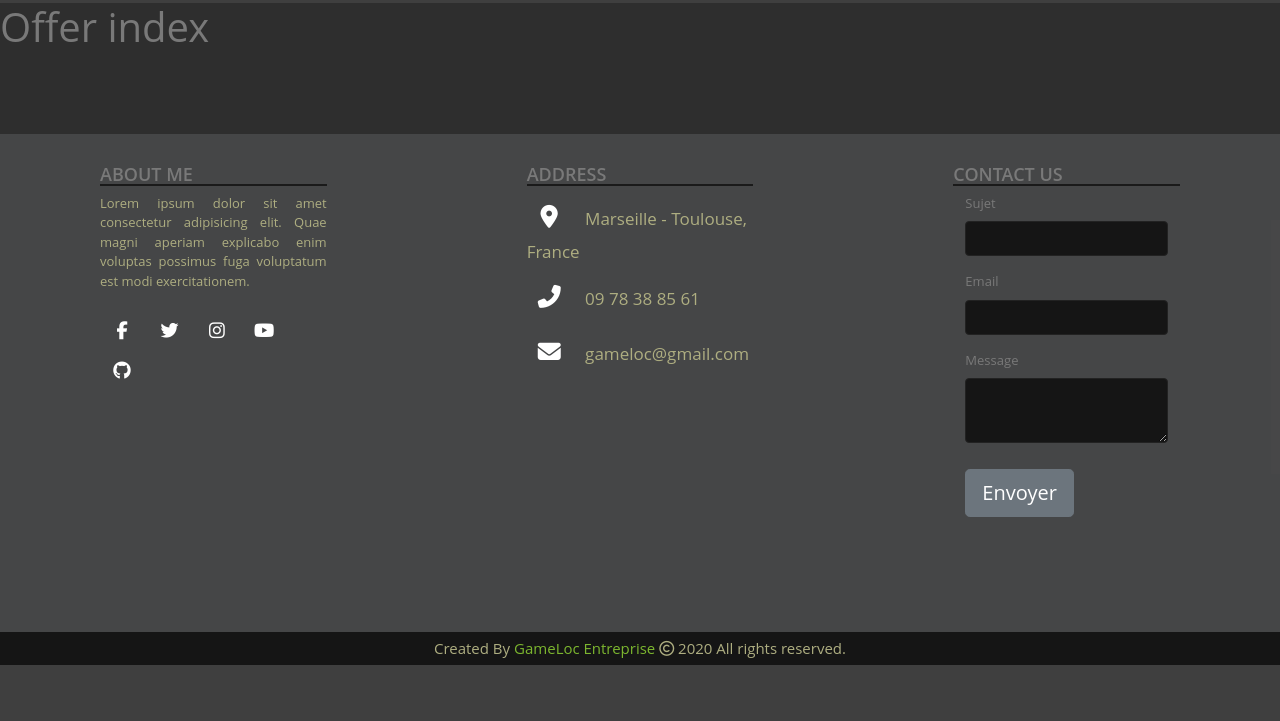
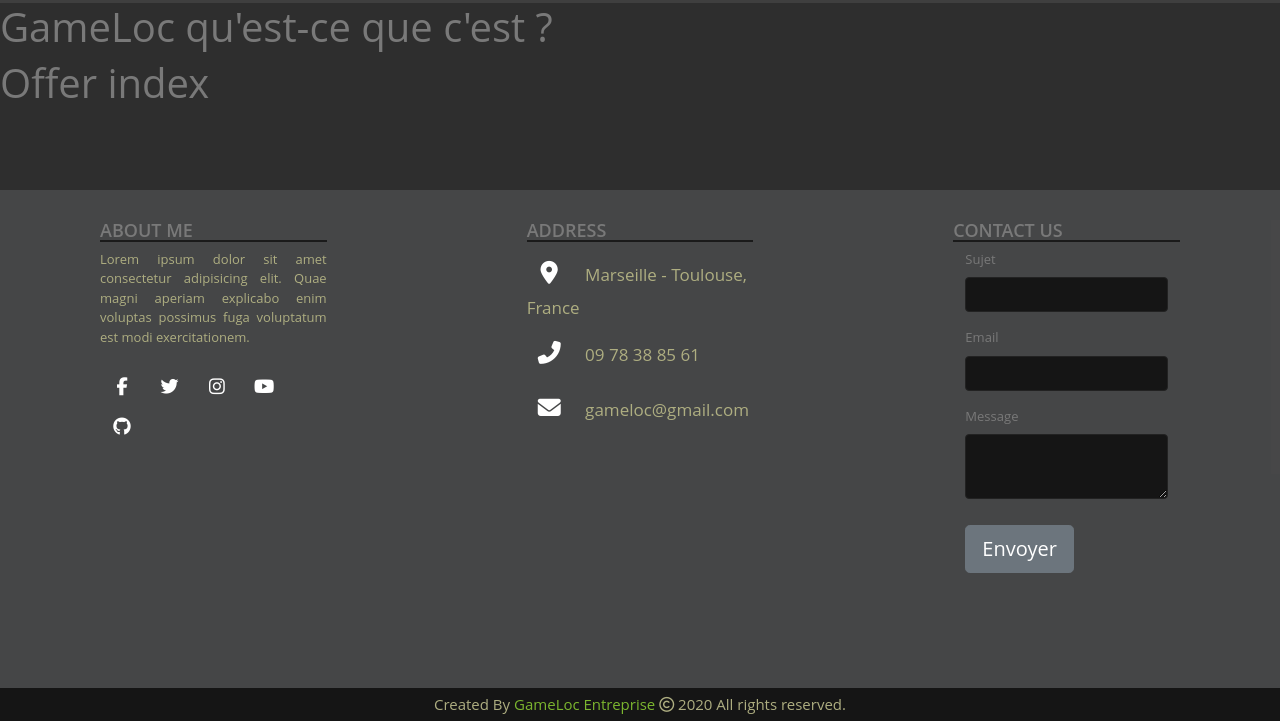
Before and after one commit to FlorentLeDuc/GameLoc, a Symfony app: template templates/site/index.html.twig in a window 1280 px wide. Shown: the part 797-1518 px from the top of the page. Before the commit the page ends 1462 px from the top, so only its background shows below. Run offline with Twig, Linux system fonts and the light colour scheme; the template is opened without the code that fills it, so the values that code supplies are empty; form fields are guessed from the names that the template uses; some libraries are stand-ins or nearby versions; grey boxes are pictures that could not be loaded.

Commit message:
creation about

```diff
--- a/templates/site/index.html.twig
+++ b/templates/site/index.html.twig
@@ -15,19 +15,25 @@
 							<span class="underline--magical">GameLoc</span>
 							, si tu cherches à louer ou mettre à disposition des Jeux videos ou Jeux de sociétés, tu es au bon endroit.</h2>
 						<buton>
-								<a href="#contact" class="btn button">EN SAVOIR PLUS</a>
+								<a href="#about" class="btn button">EN SAVOIR PLUS</a>
 							</buton>
 							<buton>
                                 <a href="{{ path('app_register') }}" class="btn button">CREER UN COMPTE</a>
                             </buton>
 					</div>
-					<div class="scroll-btn">
+					<div id="about" class="scroll-btn">
 						<section id="section08" class="demo">
 							<a href="#scroll-btn">
 								<span></span></a>
 						</section>
 					</div>
 				</div>
+			</div>
+		</section>
+		<section>
+			<div>
+				<h1>GameLoc qu'est-ce que c'est ?</h1>
+
 			</div>
 		</section>
 		<h1>Offer index</h1>
```
